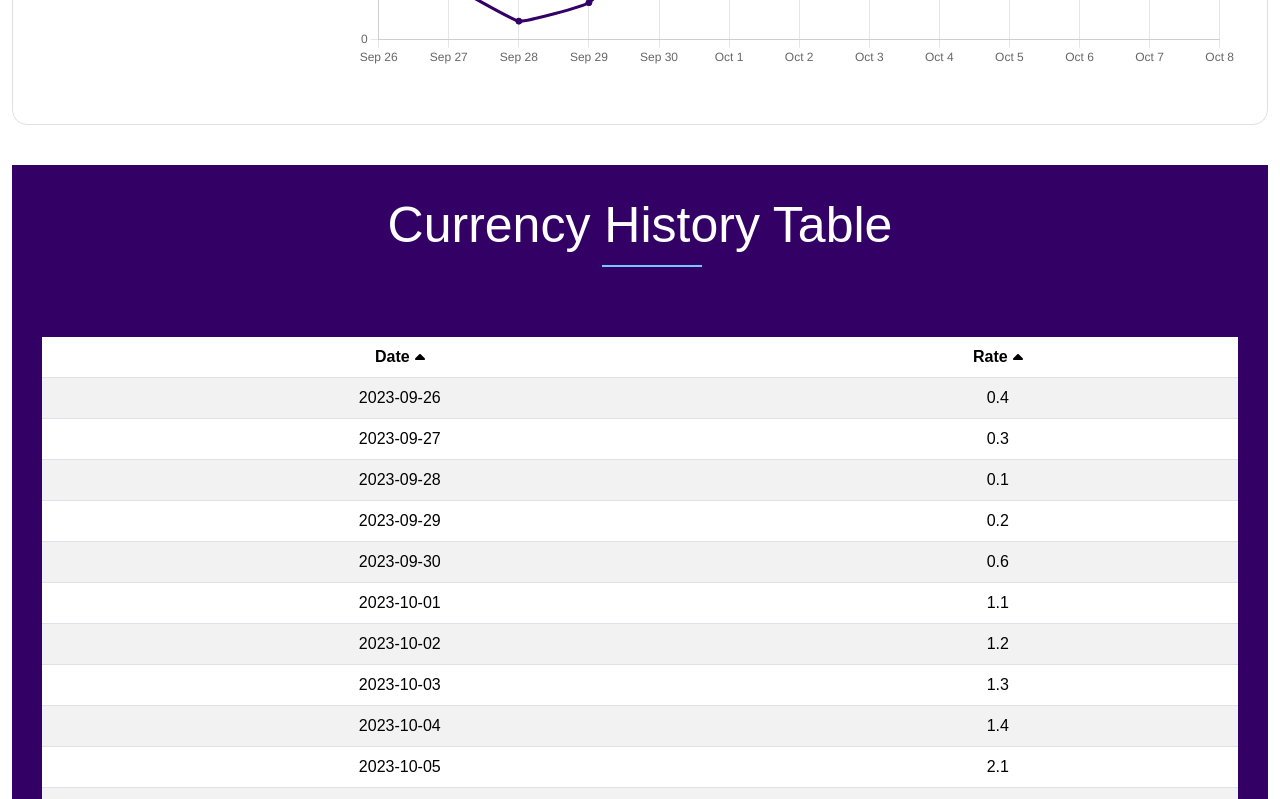
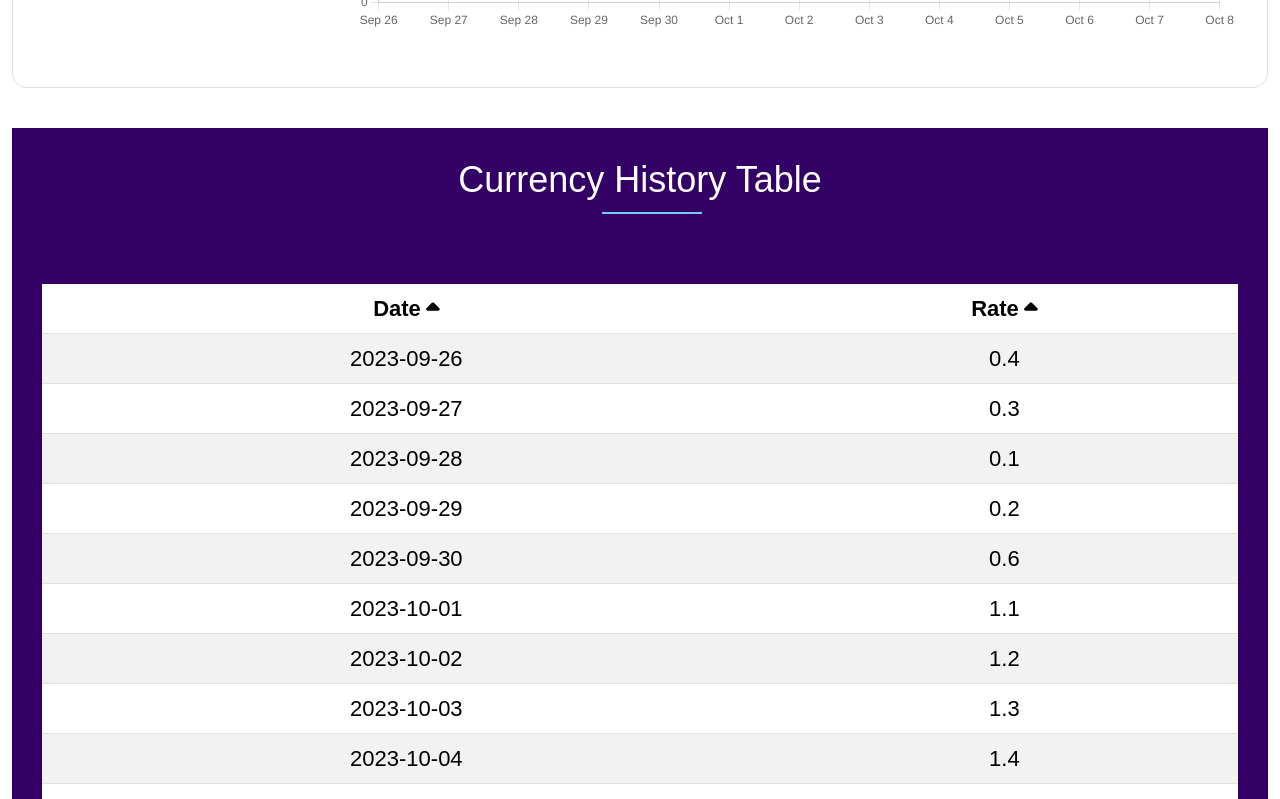
Before and after one commit to heshantha/currency-converter-app, a React (Create React App) app: page / in a window 1280 px wide. Shown: the part 1020-1819 px from the top of the page. Built offline with nearby package versions, Linux system fonts and the light colour scheme; no server answers.

Commit message:
change the font sizes

```diff
--- a/src/styles/common.scss
+++ b/src/styles/common.scss
@@ -81,6 +81,12 @@ body {
     .card-body {
         background-color: $purple;
         color: $white;
+        h3 {
+            font-size: $medium;
+        }
+    }
+    table {
+        font-size: $medium;
     }
     h1,h2 {
         margin-bottom: 40px !important;
--- a/src/styles/variables.scss
+++ b/src/styles/variables.scss
@@ -6,6 +6,6 @@ $black: #000;
 $blue:#73CAF8;
 
 // Font sizes
-$large: 50px;
-$medium: 24px;
+$large: 36px;
+$medium: 22px;
 $small: 20px;
```
